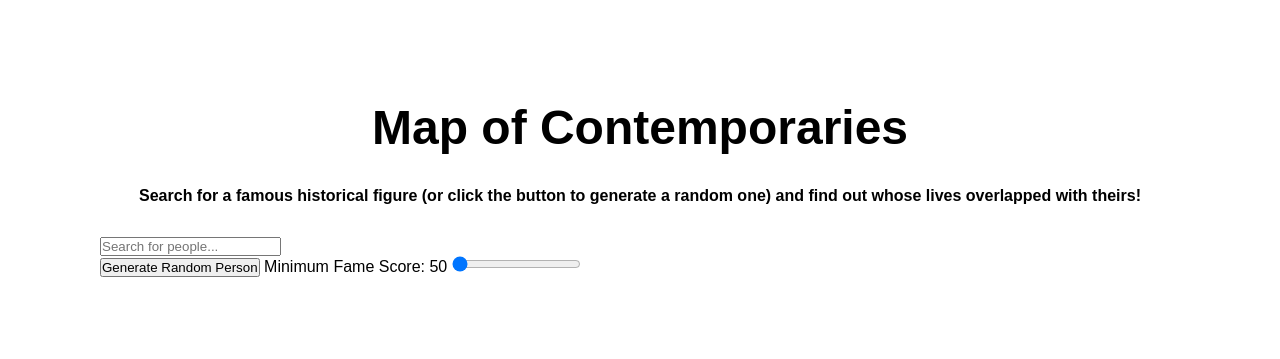
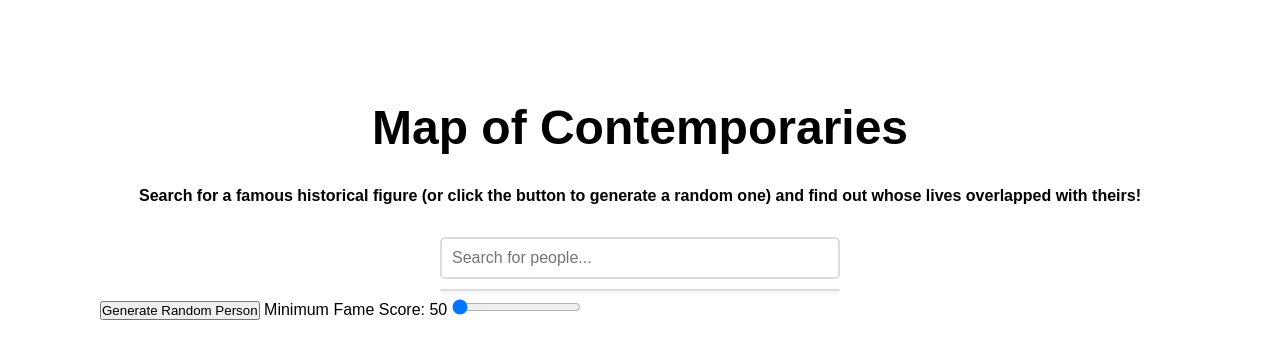
Before and after one commit to Jonathan-Heaney/moc-railway, a Django app: page / in a window 1280 px wide. Shown: the top 359 px of the page. Run offline with Django 5.2, Linux system fonts and the light colour scheme.

Commit message:
Style search component

```diff
--- a/contemporaries/templates/contemporaries/index.html
+++ b/contemporaries/templates/contemporaries/index.html
@@ -19,7 +19,7 @@ Map of Contemporaries
 
         <div class="search-container">
             <input type="text" id="searchInput" placeholder="Search for people...">
-            <div id="searchResultsContainer"></div>
+            <ul id="searchResultsContainer"></ul>
         </div>
 
 
--- a/static/script.js
+++ b/static/script.js
@@ -35,12 +35,15 @@ function searchPeople() {
 
         // Check if the response contains a 'message' key
         if (data.message) {
-          searchResultsContainer.textContent = data.message; // Display "No people found"
+          const noResults = document.createElement('div');
+          noResults.textContent = data.message;
+          noResults.className = 'no-results';
+          searchResultsContainer.appendChild(noResults);
         } else {
           // Check again if the input length is >= 3 before updating the DOM
           if (searchInput.value.length >= 3) {
             data.results.forEach((person) => {
-              const personElement = document.createElement('div');
+              const personElement = document.createElement('li');
               personElement.textContent = `${person.name} (${formatYears(
                 person.birthyear,
                 person.deathyear
--- a/static/style.css
+++ b/static/style.css
@@ -25,6 +25,52 @@ body {
   font-size: 1rem;
 }
 
+.search-container {
+  position: relative;
+  width: 100%;
+  max-width: 400px; /* Adjust based on your layout */
+  margin: 20px auto;
+}
+
+#searchInput {
+  width: 100%;
+  padding: 10px;
+  border: 2px solid #ddd; /* Light grey border */
+  border-radius: 5px;
+  box-sizing: border-box; /* Ensure padding doesn't increase the input's size */
+  font-size: 16px; /* Larger font size for better readability */
+}
+
+#searchResultsContainer {
+  list-style: none;
+  margin-top: 10px;
+  padding: 0;
+  background: #fff;
+  border: 1px solid #ddd; /* Light grey border to match the input */
+  border-radius: 5px;
+  box-shadow: 0 2px 4px rgba(0, 0, 0, 0.1); /* Subtle shadow for depth */
+  position: absolute;
+  width: 100%;
+  z-index: 1; /* Ensure the list appears above other content */
+}
+
+.search-container li {
+  padding: 10px;
+  border-bottom: 1px solid #eee; /* Very light grey for separating items */
+  cursor: pointer;
+  transition: background-color 0.2s; /* Smooth background transition on hover */
+}
+
+.search-container li:hover {
+  background-color: #f9f9f9; /* Light grey background on hover */
+}
+
+.no-results {
+  padding: 20px;
+  text-align: center;
+  color: #666; /* Dark grey for the "No results" message */
+}
+
 @media (min-width: 768px) {
   .title {
     font-size: 3rem;
```
